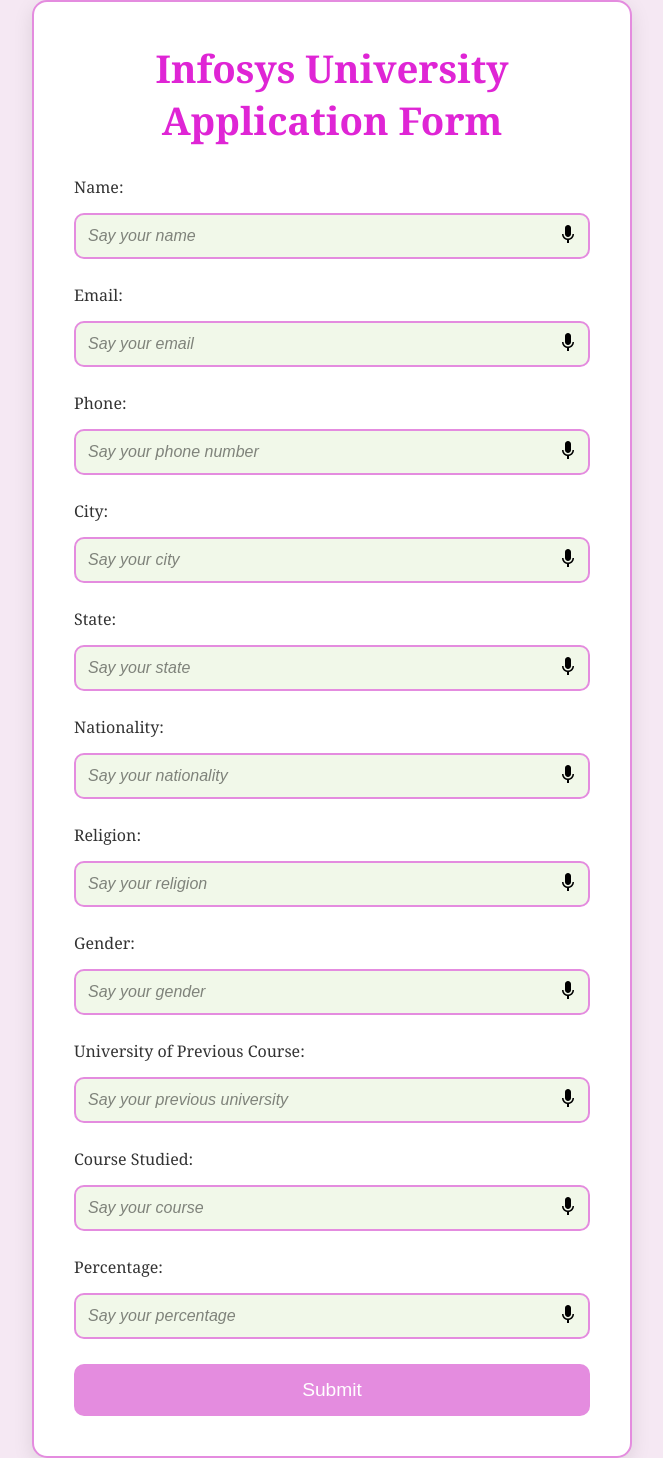
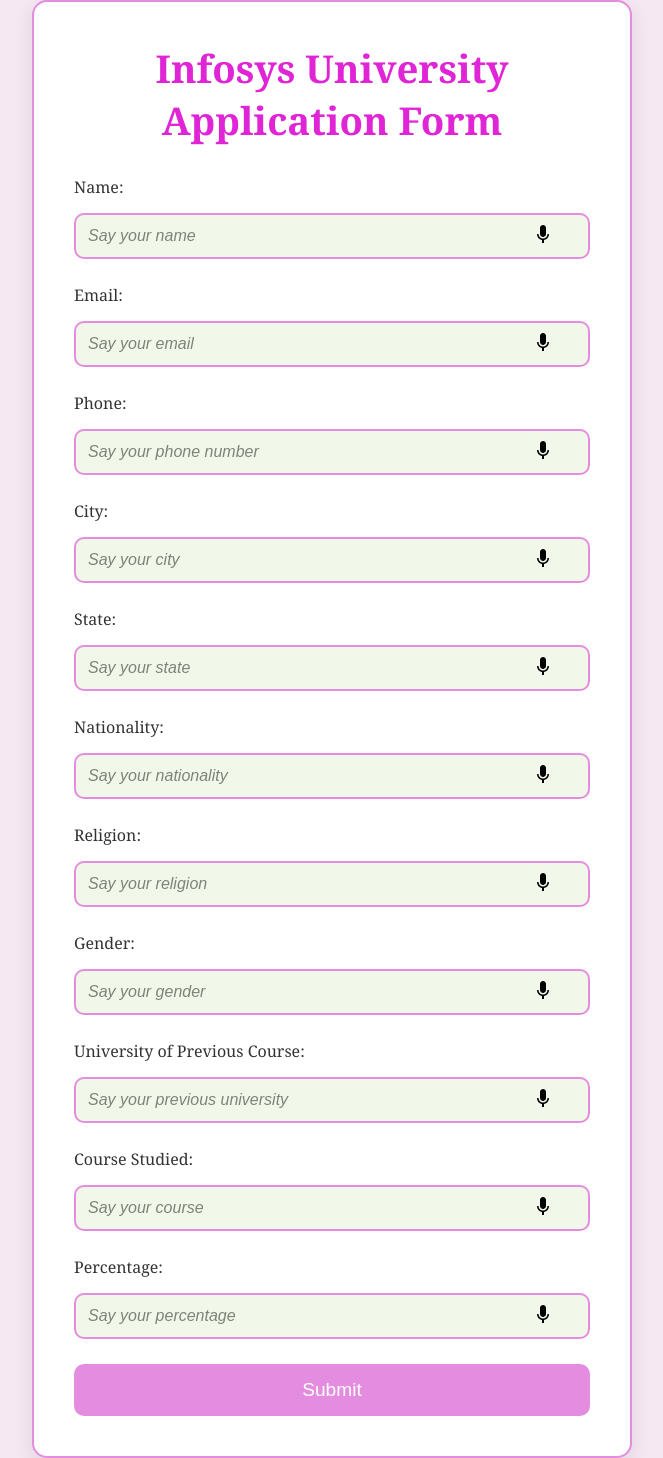
Before and after one commit to SeenuAnanth18/InfosysFormFillingProject, a Flask app: page / in a window 1280 px wide. Shown: the whole page, without its empty margins (308-971 px from the left). Run offline with Flask 3, Linux system fonts and the light colour scheme.

Commit message:
Update style.css

```diff
--- a/Form Filling/static/style.css
+++ b/Form Filling/static/style.css
@@ -74,7 +74,7 @@ input:focus {
 /* Microphone button */
 .mic-btn {
     position: absolute;
-    right: 10px;
+    right: 35px;
     background: none;
     border: none;
     cursor: pointer;
```
